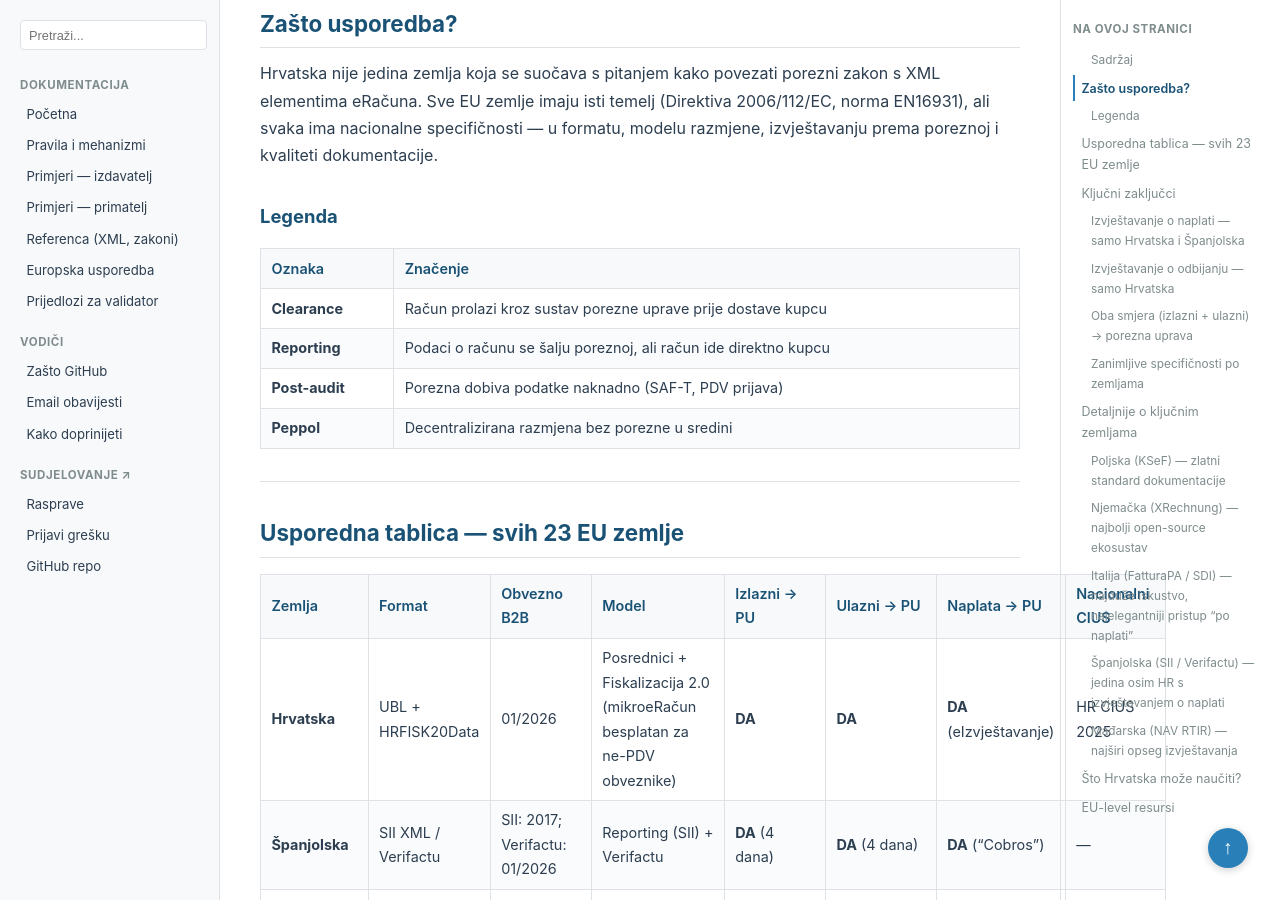
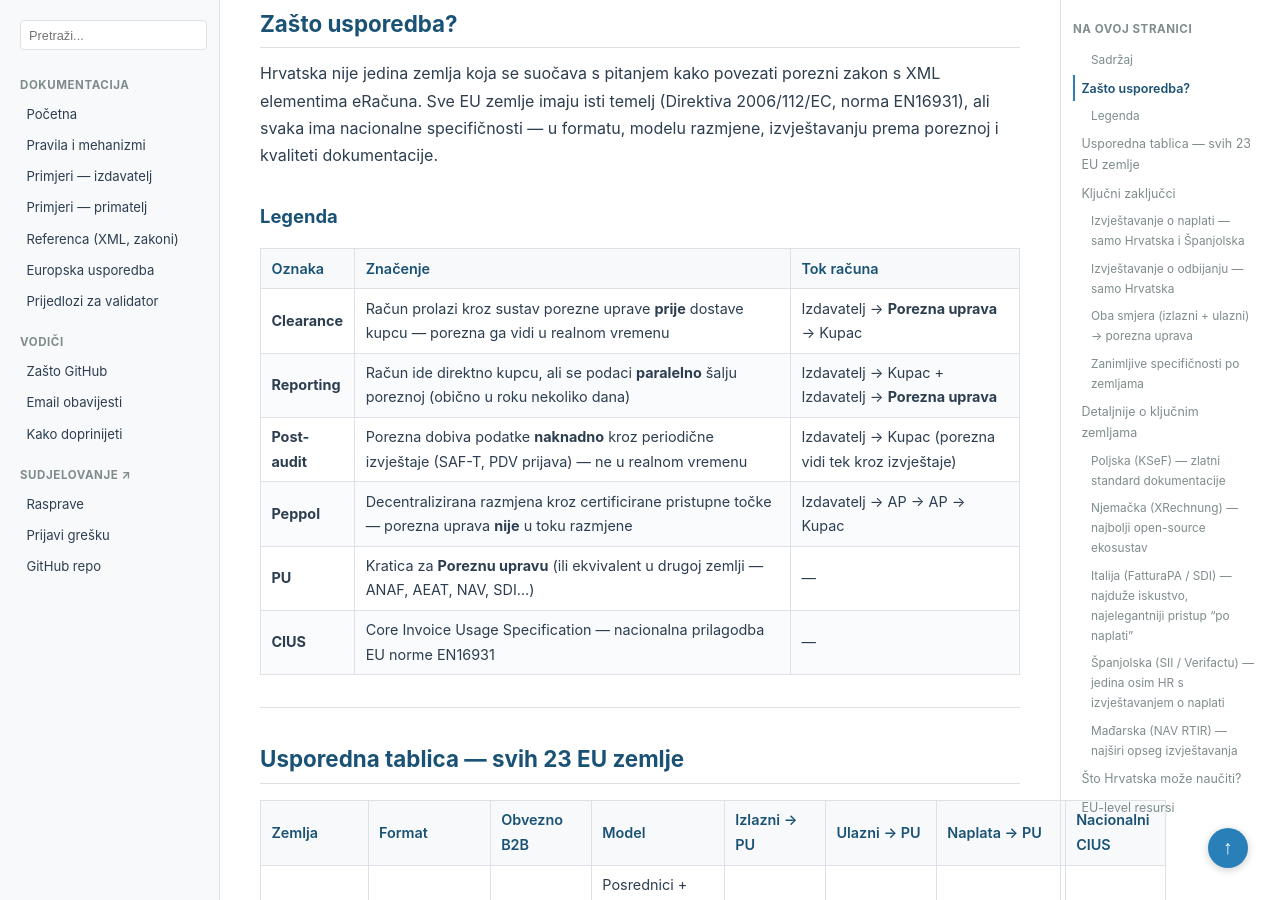
Before and after one commit to dageci/eracun-fiskalizacija-datumi, a Jekyll site: the page built from docs/europska-usporedba.md, in a window 1280 px wide and 900 px high, scrolled down 1109 px. Built offline with Jekyll 4.4.1, drawn with Linux system fonts in a browser that asks for light colours; some of the changed text lies outside the part shown.

Commit message:
europska usporedba: MF→puni naziv, legenda proširena s tokom i kraticama
- "sustav MF" zamijenjeno s "sustav Ministarstva financija"
- Legenda proširena: dodan stupac "Tok računa" koji vizualno
  pokazuje put računa za svaki model (clearance/reporting/post-audit/Peppol)
- Dodane kratice PU i CIUS u legendu

```diff
--- a/docs/europska-usporedba.md
+++ b/docs/europska-usporedba.md
@@ -21,12 +21,14 @@ Hrvatska nije jedina zemlja koja se suočava s pitanjem kako povezati porezni za
 
 ### Legenda
 
-| Oznaka | Značenje |
-|---|---|
-| **Clearance** | Račun prolazi kroz sustav porezne uprave prije dostave kupcu |
-| **Reporting** | Podaci o računu se šalju poreznoj, ali račun ide direktno kupcu |
-| **Post-audit** | Porezna dobiva podatke naknadno (SAF-T, PDV prijava) |
-| **Peppol** | Decentralizirana razmjena bez porezne u sredini |
+| Oznaka | Značenje | Tok računa |
+|---|---|---|
+| **Clearance** | Račun prolazi kroz sustav porezne uprave **prije** dostave kupcu — porezna ga vidi u realnom vremenu | Izdavatelj → **Porezna uprava** → Kupac |
+| **Reporting** | Račun ide direktno kupcu, ali se podaci **paralelno** šalju poreznoj (obično u roku nekoliko dana) | Izdavatelj → Kupac + Izdavatelj → **Porezna uprava** |
+| **Post-audit** | Porezna dobiva podatke **naknadno** kroz periodične izvještaje (SAF-T, PDV prijava) — ne u realnom vremenu | Izdavatelj → Kupac (porezna vidi tek kroz izvještaje) |
+| **Peppol** | Decentralizirana razmjena kroz certificirane pristupne točke — porezna uprava **nije** u toku razmjene | Izdavatelj → AP → AP → Kupac |
+| **PU** | Kratica za **Poreznu upravu** (ili ekvivalent u drugoj zemlji — ANAF, AEAT, NAV, SDI...) | — |
+| **CIUS** | Core Invoice Usage Specification — nacionalna prilagodba EU norme EN16931 | — |
 
 ---
 
```
Also changed, not shown: other parts of docs/europska-usporedba.md (+1 -1 lines).
